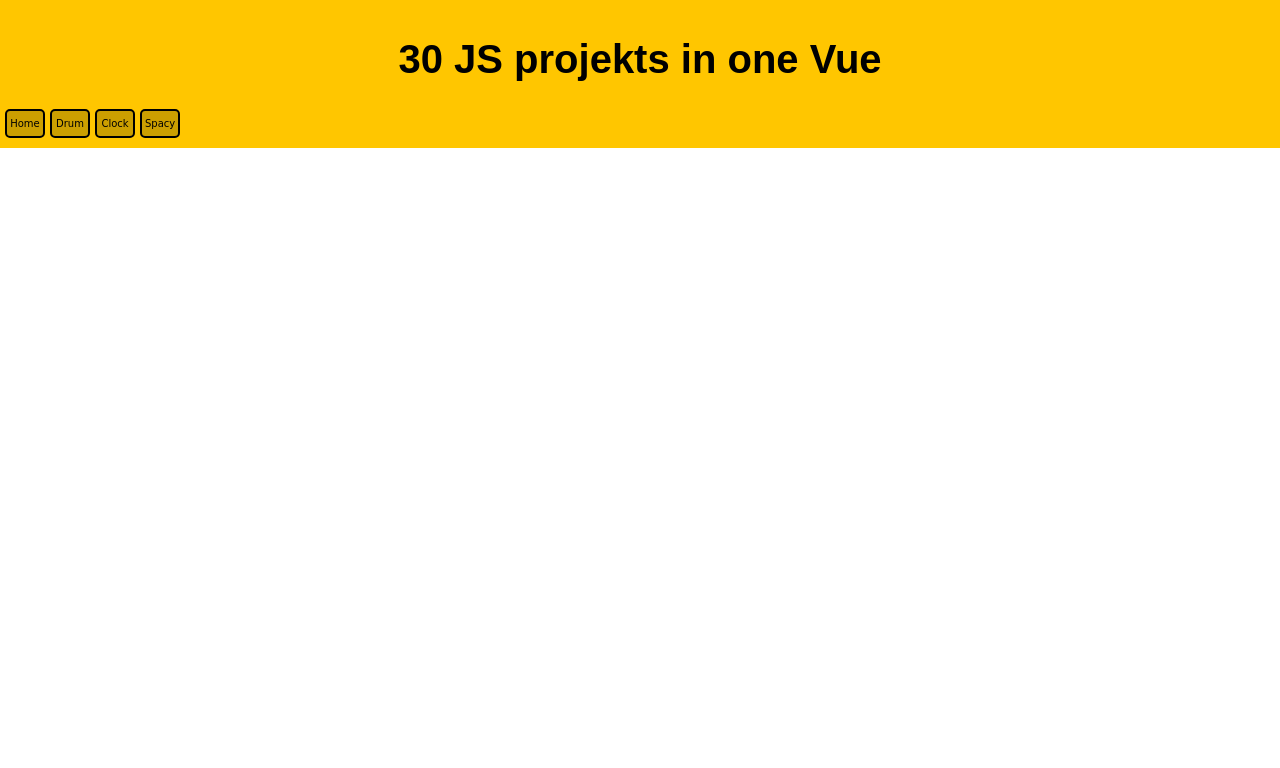
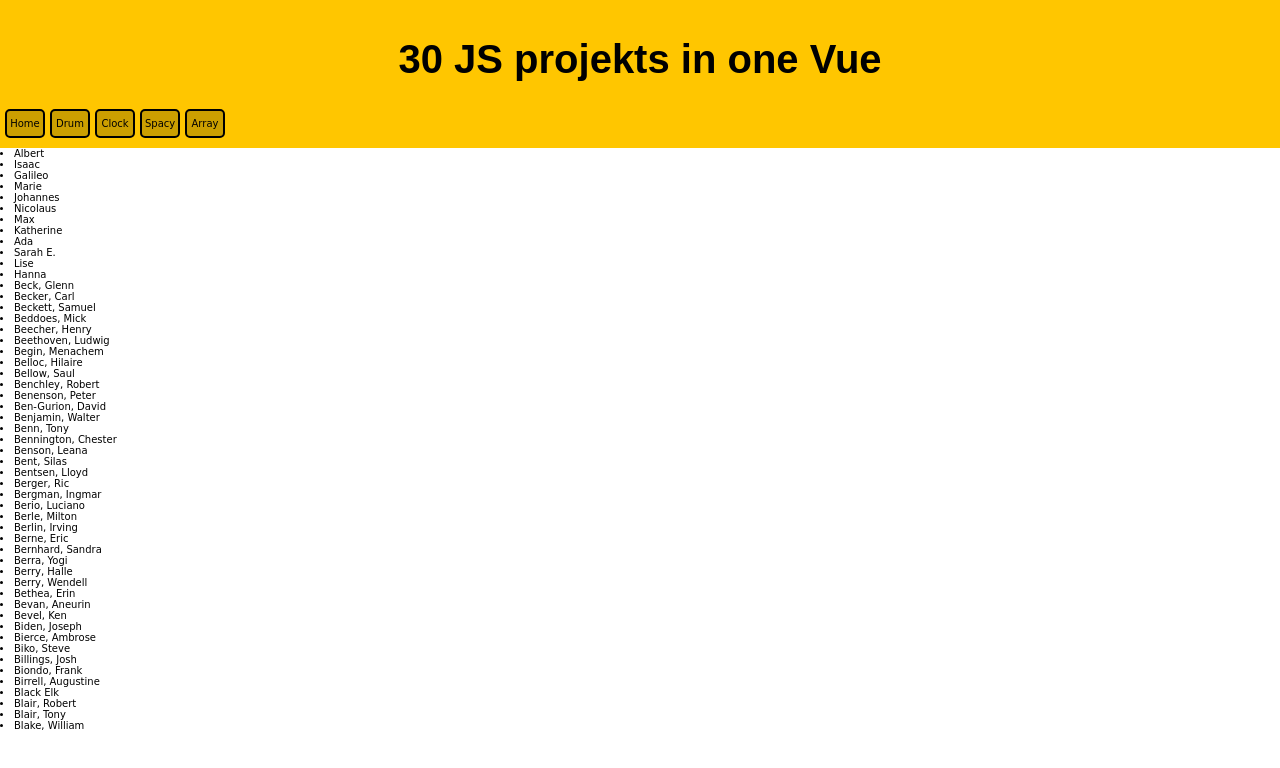
Before and after one commit to Moorgtat/30Js-projekts-in-one-vue, a Vue app: page /ArrayCardio in a window 1280 px wide. Shown: the top 768 px of the page. Built offline with nearby package versions, Linux system fonts and the light colour scheme.

Commit message:
Creation ArrayCardio.vue + Data. Affichage dans le component.

```diff
--- a/src/App.vue
+++ b/src/App.vue
@@ -18,6 +18,9 @@
         </div>
         <div class="navitem">
           <a class="perso-a" href="/Spacy">Spacy</a>
+        </div>
+        <div class="navitem">
+          <a class="perso-a" href="/ArrayCardio">Array</a>
         </div>
     </div>
     </div>
--- /dev/null
+++ b/src/components/ArrayCardio.vue
@@ -0,0 +1,32 @@
+<template>
+    <div id="arraycardio-container">
+         <div id="table-inventors">
+             <li v-for="inventor in inventors" :key="inventor">
+                 {{ inventor.first }}
+             </li>
+         </div>
+        <div id="table-peoples">
+            <li v-for="people in peoples" :key="people">
+                {{people}}
+            </li>
+        </div>
+
+    </div>
+</template>
+
+<script>
+    import {inventors, peoples} from "@/js/ArrayCardioData";
+    export default {
+        name: "ArrayCardio",
+    data() {
+            return {
+                inventors,
+                peoples
+            }
+    }
+    }
+</script>
+
+<style scoped>
+
+</style>
--- a/src/components/Spacy.vue
+++ b/src/components/Spacy.vue
@@ -24,7 +24,7 @@
             return {
                 spacing: 10,
                 blur: 10,
-               base: "#ffc600"
+                base: "#ffc600"
             }
         },
         computed: {
--- /dev/null
+++ b/src/js/ArrayCardioData.js
@@ -0,0 +1,26 @@
+const inventors = [
+    { first: 'Albert', last: 'Einstein', year: 1879, passed: 1955 },
+    { first: 'Isaac', last: 'Newton', year: 1643, passed: 1727 },
+    { first: 'Galileo', last: 'Galilei', year: 1564, passed: 1642 },
+    { first: 'Marie', last: 'Curie', year: 1867, passed: 1934 },
+    { first: 'Johannes', last: 'Kepler', year: 1571, passed: 1630 },
+    { first: 'Nicolaus', last: 'Copernicus', year: 1473, passed: 1543 },
+    { first: 'Max', last: 'Planck', year: 1858, passed: 1947 },
+    { first: 'Katherine', last: 'Blodgett', year: 1898, passed: 1979 },
+    { first: 'Ada', last: 'Lovelace', year: 1815, passed: 1852 },
+    { first: 'Sarah E.', last: 'Goode', year: 1855, passed: 1905 },
+    { first: 'Lise', last: 'Meitner', year: 1878, passed: 1968 },
+    { first: 'Hanna', last: 'Hammarström', year: 1829, passed: 1909 }
+];
+
+const peoples = ['Beck, Glenn', 'Becker, Carl', 'Beckett, Samuel', 'Beddoes, Mick',
+    'Beecher, Henry', 'Beethoven, Ludwig', 'Begin, Menachem', 'Belloc, Hilaire',
+    'Bellow, Saul', 'Benchley, Robert', 'Benenson, Peter', 'Ben-Gurion, David',
+    'Benjamin, Walter', 'Benn, Tony', 'Bennington, Chester', 'Benson, Leana',
+    'Bent, Silas', 'Bentsen, Lloyd', 'Berger, Ric', 'Bergman, Ingmar', 'Berio, Luciano',
+    'Berle, Milton', 'Berlin, Irving', 'Berne, Eric', 'Bernhard, Sandra', 'Berra, Yogi',
+    'Berry, Halle', 'Berry, Wendell', 'Bethea, Erin', 'Bevan, Aneurin', 'Bevel, Ken',
+    'Biden, Joseph', 'Bierce, Ambrose', 'Biko, Steve', 'Billings, Josh', 'Biondo, Frank',
+    'Birrell, Augustine', 'Black Elk', 'Blair, Robert', 'Blair, Tony', 'Blake, William'];
+
+export {inventors, peoples};
--- a/src/router.js
+++ b/src/router.js
@@ -26,6 +26,11 @@
             path: '/Spacy',
             name: 'Spacy',
             component: () => import('./components/Spacy')
+        },
+        {
+            path: '/ArrayCardio',
+            name: 'ArrayCardio',
+            component: () => import('./components/ArrayCardio')
         }
         ]
 });
```
